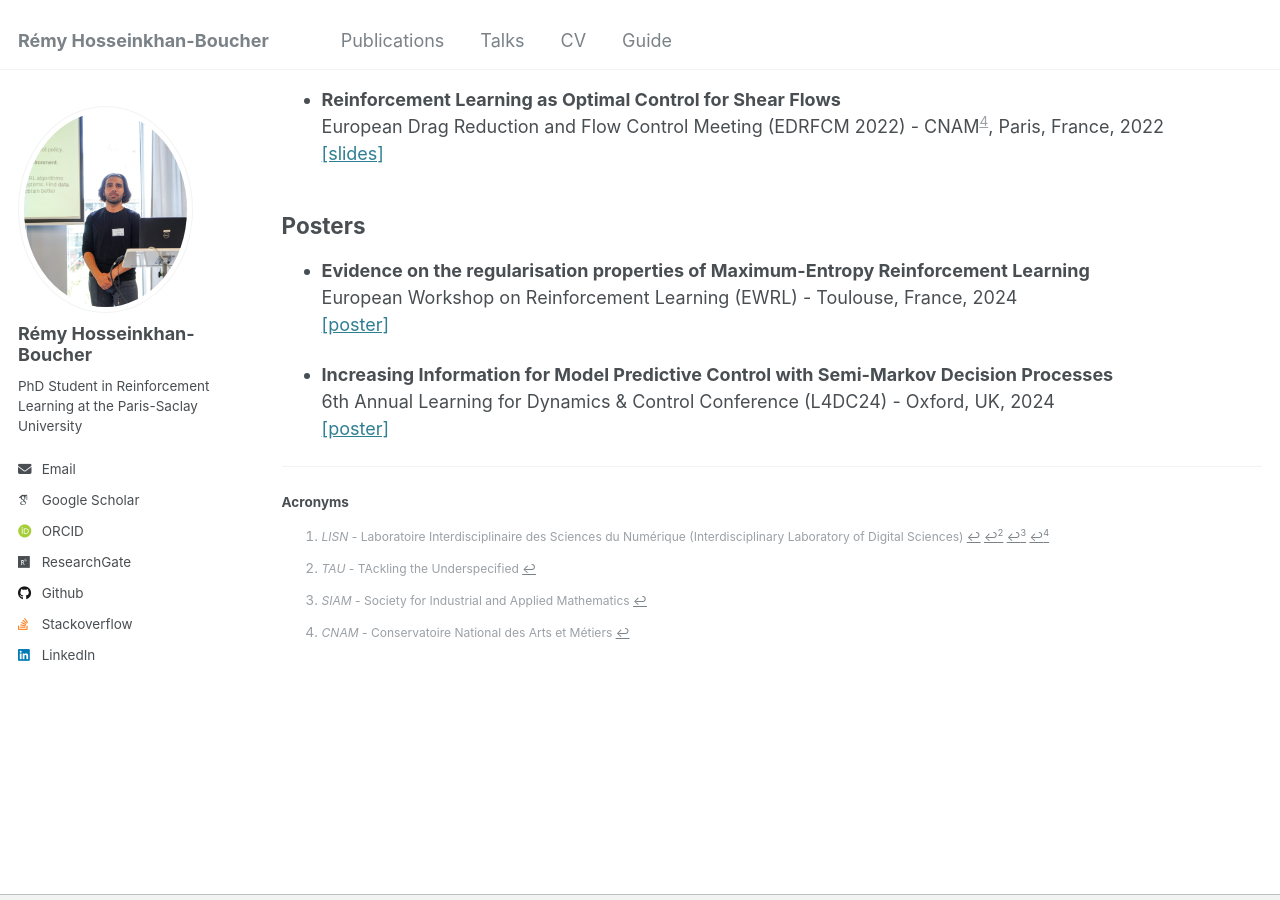
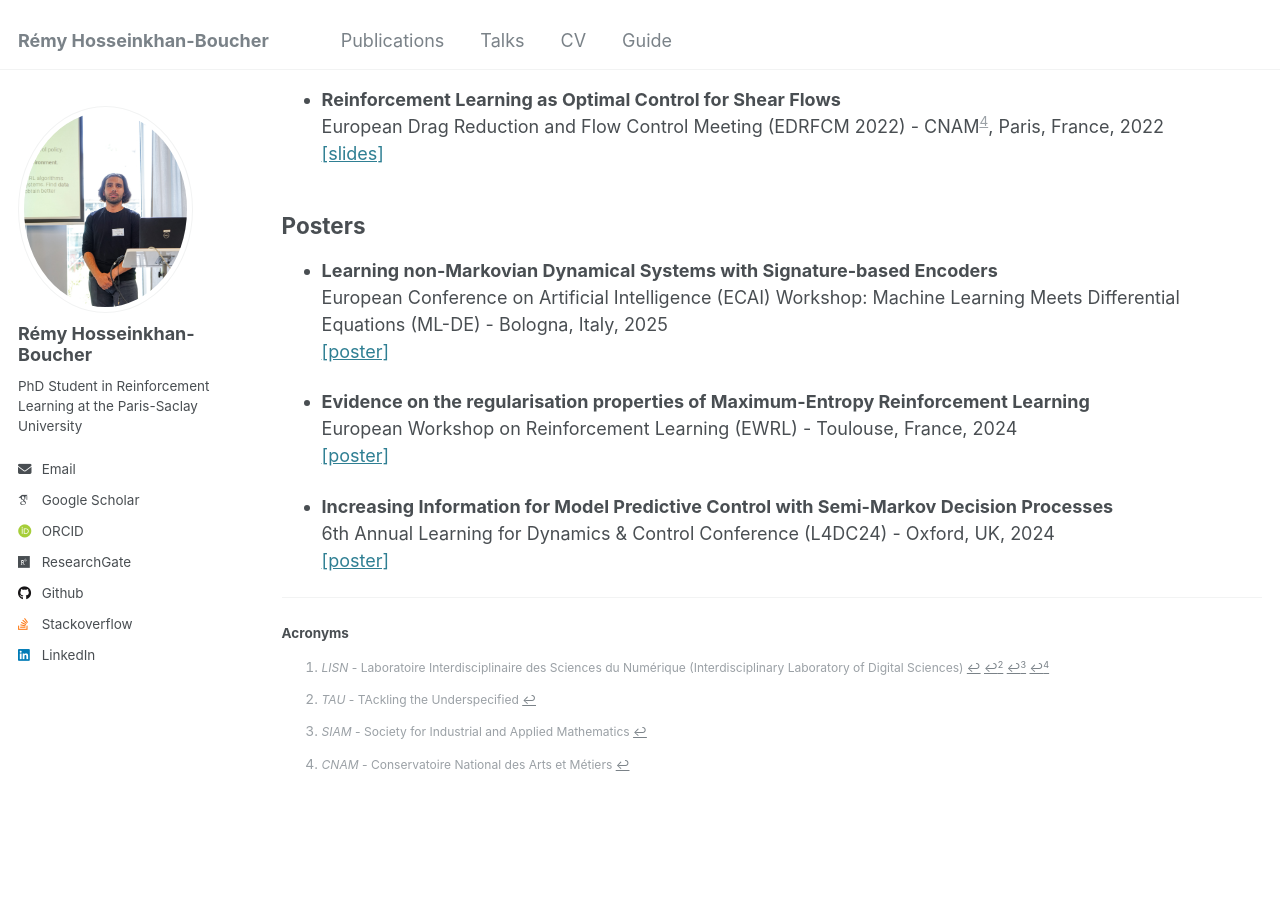
Before and after one commit to ReHoss/rehoss.github.io, a Jekyll site: the page built from _pages/talks.md, in a window 1280 px wide and 900 px high, scrolled down 687 px. Built offline with Jekyll 4.4.1, drawn with Linux system fonts in a browser that asks for light colours; some web fonts are replaced.

Commit message:
Start to add ECAI workshop poster

```diff
--- a/_pages/talks.md
+++ b/_pages/talks.md
@@ -40,6 +40,10 @@ European Drag Reduction and Flow Control Meeting (EDRFCM 2022) - CNAM[^cnam], Pa
 
 ## Posters
 
+- **Learning non-Markovian Dynamical Systems with Signature-based Encoders**
+  European Conference on Artificial Intelligence (ECAI) Workshop: Machine Learning Meets Differential Equations (ML-DE) - Bologna, Italy, 2025
+  [[poster]]()
+
 - **Evidence on the regularisation properties of Maximum-Entropy Reinforcement Learning**
 European Workshop on Reinforcement Learning (EWRL) - Toulouse, France, 2024
 [[poster]]({{ site.baseurl }}/files/posters/ewrl2024_poster_hosseinkhan.pdf)
```
